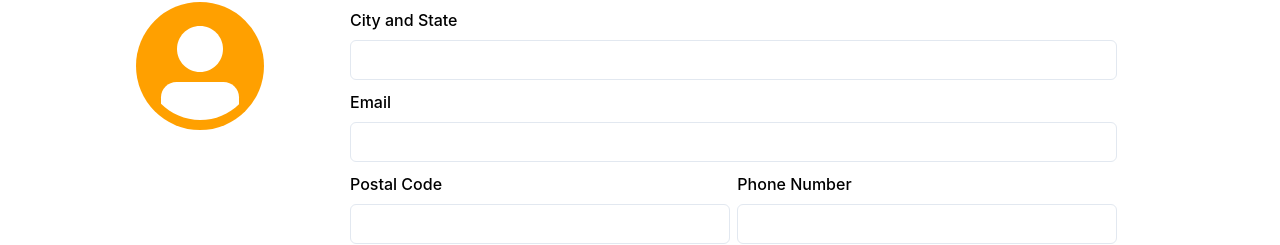
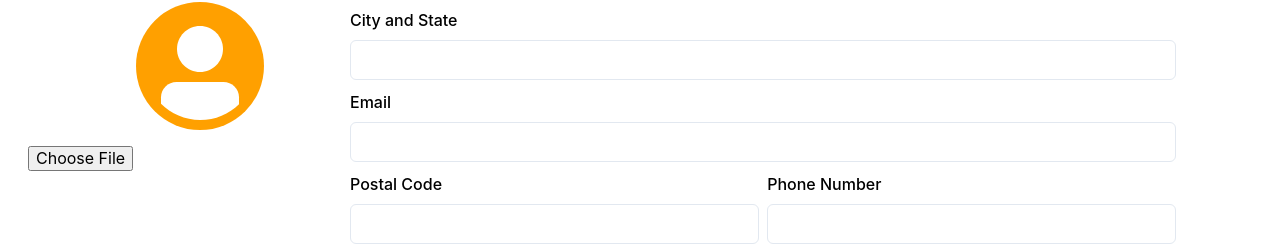
Before and after one commit to raissaglaucie/nanny-kid-playdate-frontend, a React (Create React App) app: page /profile/create in a window 1280 px wide. Shown: the part 280-525 px from the top of the page. Built offline with nearby package versions, Linux system fonts and the light colour scheme; no server answers.

Commit message:
back to original

```diff
--- a/src/components/ProfileCreation.js
+++ b/src/components/ProfileCreation.js
@@ -226,7 +226,7 @@ const ProfileCreation = () => {
 									</Center>
 								</Box>
 
-								<Center mt='3%'>
+								<Center pl={'28%'} pt={'3%'} maxWidth={'72%'}>
 									<Button
 										className='transButton'
 										name='avatar'
@@ -235,18 +235,16 @@ const ProfileCreation = () => {
 									>
 										<input
 											type='file'
-											name='thumbnail'
+											name='avatar'
 											id='submitButton'
-											accept='image/*'
 											onChange={handleChange}
-											style={{ display: 'none' }}
 										/>
 									</Button>
 								</Center>
 							</Box>
 						</Center>
 
-						<Box w='65%'>
+						<Box w='70%'>
 							<h4 className='profileTitle'>Create Your Public Profile</h4>
 
 							<FormLabel htmlFor='name' className='profLabel'>
```
